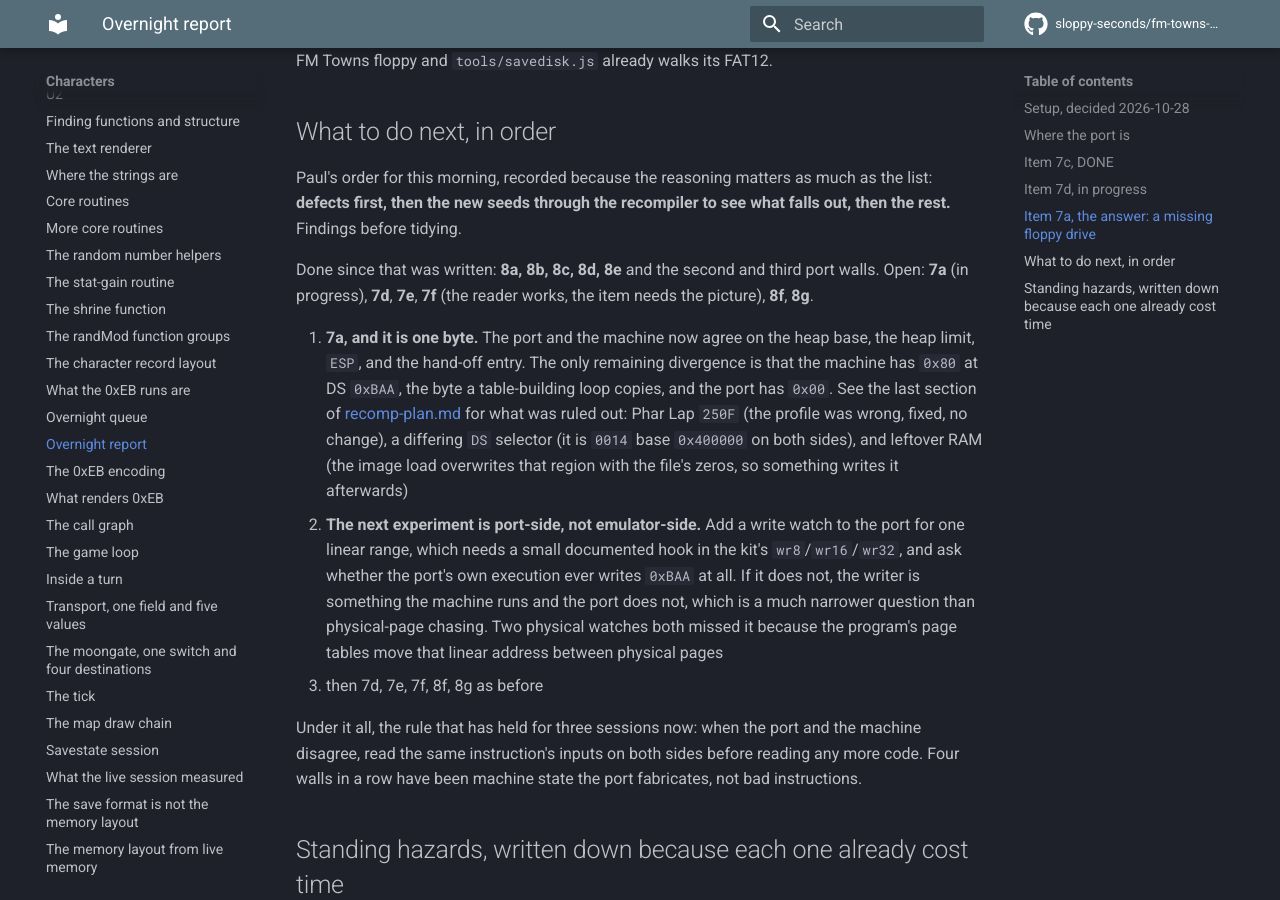
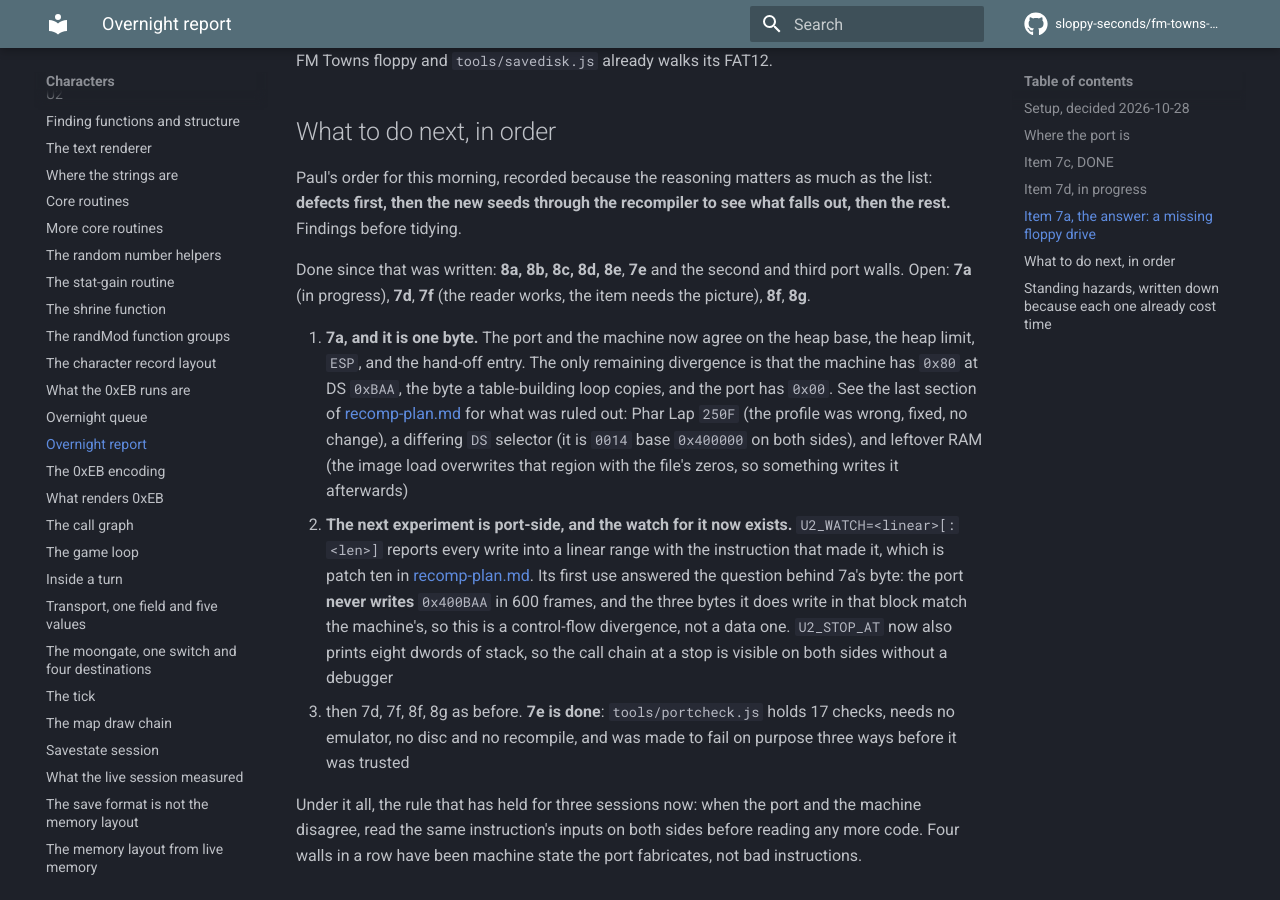
Before and after one commit to sloppy-seconds/fm-towns-ultima, an MkDocs documentation site: the page built from docs/overnight-report.md, in a window 1280 px wide and 900 px high, scrolled down 2854 px. Built offline with MkDocs 1.6.1 and Material for MkDocs 9.7.7, drawn with Linux system fonts in a browser that asks for light colours; comment, search, counter and statistics services are not loaded.

Commit message:
Report: 7e done, and the write watch answered 7a's question
The next-steps list said to add the write watch and ask whether the port writes 0xBAA at all.
Both are done and the answer moved the item: the port never writes it, and the three bytes it does
write in that block match the machine's, so 7a is a control-flow divergence now rather than a data
one. 7e is recorded as done with its failure demonstration.

```diff
--- a/docs/overnight-report.md
+++ b/docs/overnight-report.md
@@ -115,8 +115,8 @@ follow would move the failure one call later and hide it. `saves/userdisk.hdm` i
 Paul's order for this morning, recorded because the reasoning matters as much as the list: **defects first, then
 the new seeds through the recompiler to see what falls out, then the rest.** Findings before tidying.
 
-Done since that was written: **8a, 8b, 8c, 8d, 8e** and the second and third port walls. Open: **7a** (in
-progress), **7d**, **7e**, **7f** (the reader works, the item needs the picture), **8f**, **8g**.
+Done since that was written: **8a, 8b, 8c, 8d, 8e**, **7e** and the second and third port walls. Open: **7a**
+(in progress), **7d**, **7f** (the reader works, the item needs the picture), **8f**, **8g**.
 
 1. **7a, and it is one byte.** The port and the machine now agree on the heap base, the heap limit, `ESP`, and the
    hand-off entry. The only remaining divergence is that the machine has `0x80` at DS `0xBAA`, the byte a
@@ -124,12 +124,14 @@ progress), **7d**, **7e**, **7f** (the reader works, the item needs the picture)
    [recomp-plan.md](recomp-plan.md) for what was ruled out: Phar Lap `250F` (the profile was wrong, fixed, no
    change), a differing `DS` selector (it is `0014` base `0x400000` on both sides), and leftover RAM (the image
    load overwrites that region with the file's zeros, so something writes it afterwards)
-2. **The next experiment is port-side, not emulator-side.** Add a write watch to the port for one linear range,
-   which needs a small documented hook in the kit's `wr8`/`wr16`/`wr32`, and ask whether the port's own execution
-   ever writes `0xBAA` at all. If it does not, the writer is something the machine runs and the port does not,
-   which is a much narrower question than physical-page chasing. Two physical watches both missed it because the
-   program's page tables move that linear address between physical pages
-3. then 7d, 7e, 7f, 8f, 8g as before
+2. **The next experiment is port-side, and the watch for it now exists.** `U2_WATCH=<linear>[:<len>]` reports every
+   write into a linear range with the instruction that made it, which is patch ten in [recomp-plan.md](recomp-plan.md).
+   Its first use answered the question behind 7a's byte: the port **never writes** `0x400BAA` in 600 frames, and
+   the three bytes it does write in that block match the machine's, so this is a control-flow divergence, not a
+   data one. `U2_STOP_AT` now also prints eight dwords of stack, so the call chain at a stop is visible on both
+   sides without a debugger
+3. then 7d, 7f, 8f, 8g as before. **7e is done**: `tools/portcheck.js` holds 17 checks, needs no emulator, no
+   disc and no recompile, and was made to fail on purpose three ways before it was trusted
 
 Under it all, the rule that has held for three sessions now: when the port and the machine disagree, read the same
 instruction's inputs on both sides before reading any more code. Four walls in a row have been machine state the
```
